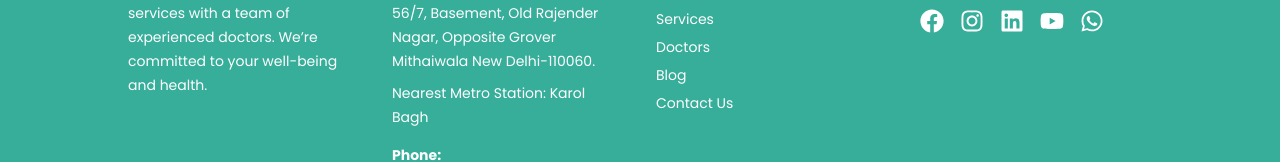
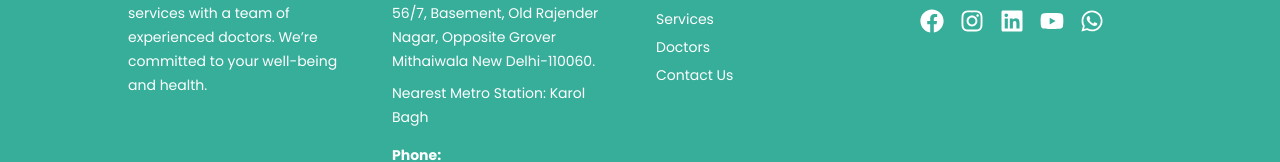
Before and after one commit to Iaak12/banarsodeviclinic, a React (Vite) app: page /contact in a window 1280 px wide. Shown: the part 1704-1866 px from the top of the page. Built offline with nearby package versions, Linux system fonts and the light colour scheme.

Commit message:
final commmit hosting

```diff
--- a/src/components/Footer.jsx
+++ b/src/components/Footer.jsx
@@ -58,11 +58,7 @@ const Footer = () => {
                   Doctors
                 </Link>
               </li>
-              <li>
-                <Link to="/blogs" className="hover:text-hoverColor">
-                  Blog
-                </Link>
-              </li>
+
               <li>
                 <Link to="/contact" className="hover:text-hoverColor">
                   Contact Us
```
